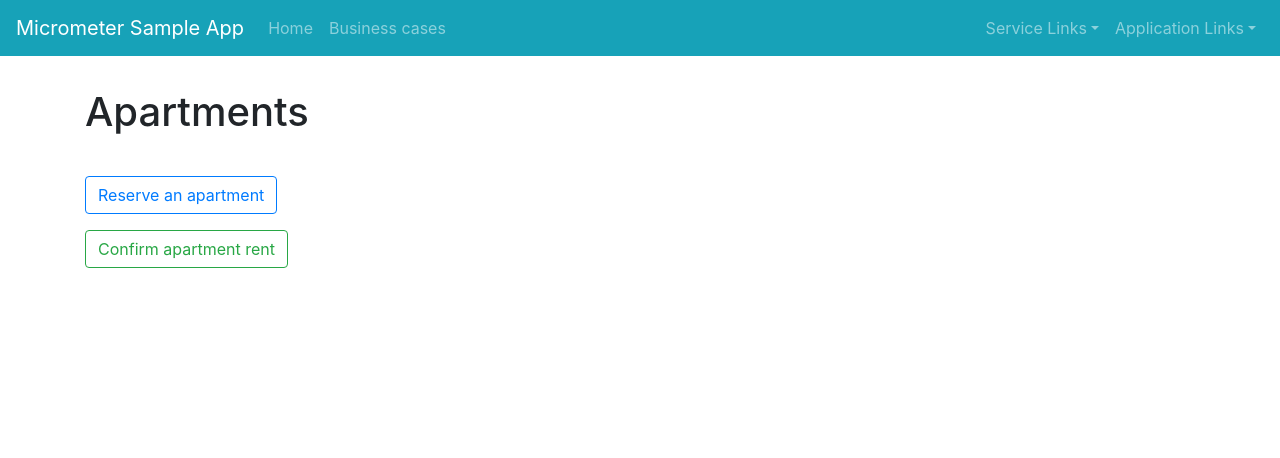
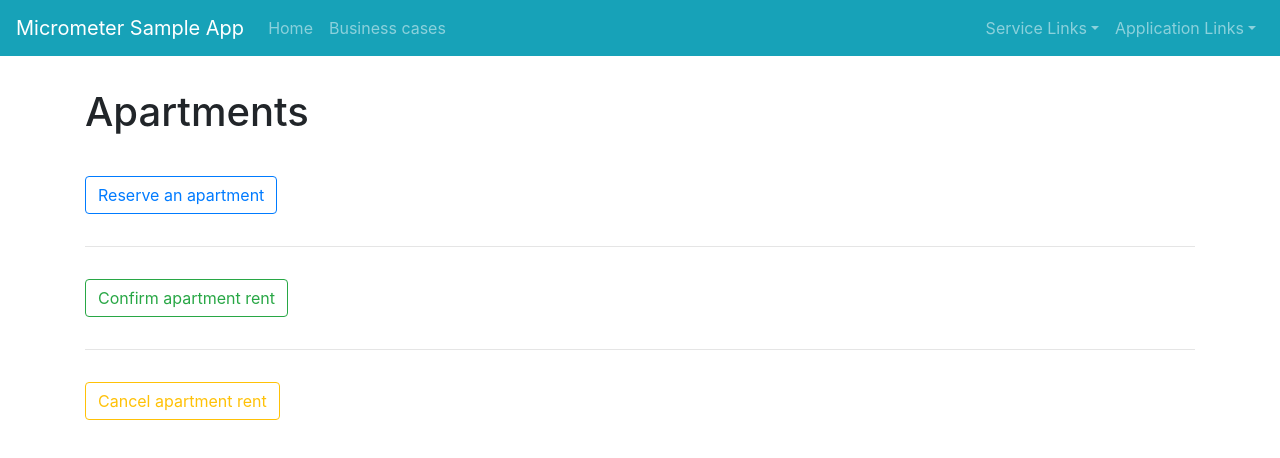
Before and after one commit to marhan/spring-boot-micrometer-sample, a Vue app in the folder frontend/: page /#/business-cases in a window 1280 px wide. Shown: the top 458 px of the page. Built offline with nearby package versions, Linux system fonts and the light colour scheme.

Commit message:
Implementation of three uses cases completed.

```diff
--- a/frontend/src/components/BusinessCases.vue
+++ b/frontend/src/components/BusinessCases.vue
@@ -25,8 +25,9 @@
                 </b-alert>
             </b-col>
         </b-row>
+        <hr>
         <!-- confirm -->
-        <b-row>
+        <b-row style="margin-top: 2rem; padding-bottom: 1rem;">
             <b-col cols="3">
                 <b-button @click="callConfirmApartmentRentService()" variant="outline-success">Confirm apartment rent
                 </b-button>
@@ -42,6 +43,31 @@
                          @dismissed="showConfirmApartmentRentServiceError=false"
                          dismissible
                          v-for="error in confirmApartmentRentErrors" :key="error"
+                         variant="danger">
+                    <h4>Error</h4>
+                    <hr>
+                    <p class="mb-0">{{ error }}</p>
+                </b-alert>
+            </b-col>
+        </b-row>
+        <hr>
+        <!-- cancel -->
+        <b-row style="margin-top: 2rem; padding-bottom: 1rem;">
+            <b-col cols="3">
+                <b-button @click="callCancelApartmentRentService()" variant="outline-warning">Cancel apartment rent
+                </b-button>
+            </b-col>
+            <b-col>
+                <b-alert :show="showCancelApartmentRentServiceError===false && cancelApartmentRentResults.length > 0"
+                         variant="success">
+                    <h4>Rent successful cancelled</h4>
+                    <hr>
+                    <p class="mb-0">{{ cancelApartmentRentResults }}</p>
+                </b-alert>
+                <b-alert :show="showCancelApartmentRentServiceError"
+                         @dismissed="showCancelApartmentRentServiceError=false"
+                         dismissible
+                         v-for="error in cancelApartmentRentErrors" :key="error"
                          variant="danger">
                     <h4>Error</h4>
                     <hr>
@@ -69,7 +95,10 @@
                 showReserveApartmentServiceError: false,
                 confirmApartmentRentResults: [],
                 confirmApartmentRentErrors: [],
-                showConfirmApartmentRentServiceError: false
+                showConfirmApartmentRentServiceError: false,
+                cancelApartmentRentResults: [],
+                cancelApartmentRentErrors: [],
+                showCancelApartmentRentServiceError: false
             }
         },
 
@@ -101,9 +130,21 @@
                         this.confirmApartmentRentErrors.push(error.message);
                         this.showConfirmApartmentRentServiceError = true;
                     })
+            },
+            callCancelApartmentRentService() {
+                AXIOS.get(`/apartment/cancel-apartment-rent/1`)
+                    .then(response => {
+                        // JSON responses are automatically parsed.
+                        this.cancelApartmentRentResults = response.data;
+
+                    })
+                    .catch(error => {
+                        this.cancelApartmentRentErrors = [];
+                        this.cancelApartmentRentErrors.push(error.message);
+                        this.showCancelApartmentRentServiceError = true;
+                    })
             }
         }
     }
 
-
 </script>
```
Also changed, not shown: 1 other file (tests, documents, lock files or other folders).
